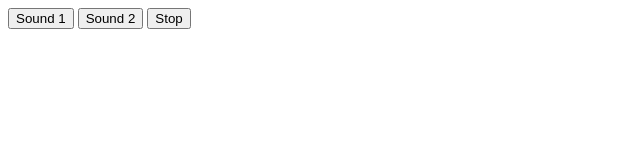
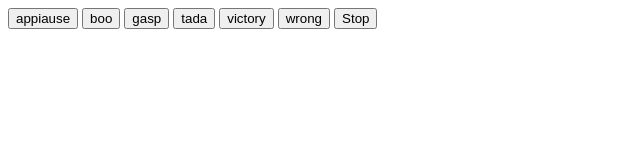
Before and after one commit to acciojob/Soundbar-techdeepak1996, a website: page main.html in a window 1280 px wide. Shown: the whole page, without its empty margins (0-640 px from the left). Drawn offline with Linux system fonts and the light colour scheme.

Commit message:
created a submission

```diff
--- a/main.html
+++ b/main.html
@@ -8,9 +8,12 @@
 
 <body>
 	 <div id="buttons">
-        <button class="btn" onclick="playSound('sound1.mp3')">Sound 1</button>
-        <button class="btn" onclick="playSound('sound2.mp3')">Sound 2</button>
-        <!-- Add more buttons for additional sounds -->
+        <button class="btn" onclick="playSound('sound1.mp3')">appiause</button>
+        <button class="btn" onclick="playSound('sound2.mp3')">boo</button>
+		 <button class="btn" onclick="playSound('sound2.mp3')">gasp</button>
+		 <button class="btn" onclick="playSound('sound2.mp3')">tada</button>
+		 <button class="btn" onclick="playSound('sound2.mp3')">victory</button>
+		 <button class="btn" onclick="playSound('sound2.mp3')">wrong</button>
         <button class="stop" onclick="stopAllSounds()">Stop</button>
     </div>
 	<!-- the entire body must be written by student -->
```
